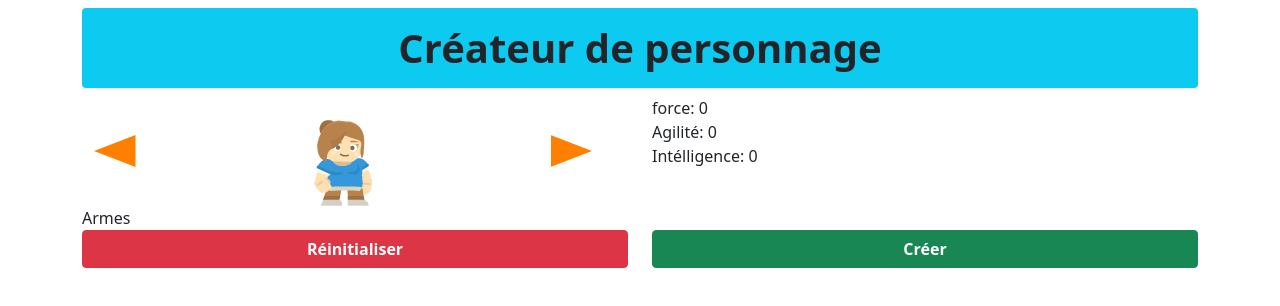
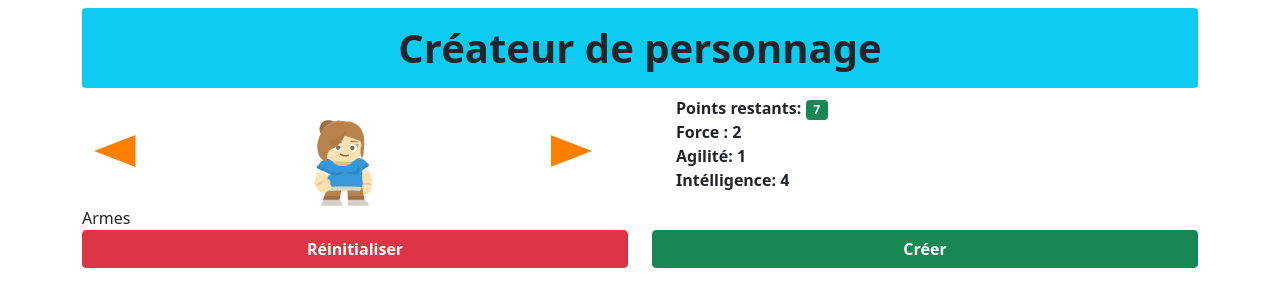
Before and after one commit to Chaambane/joueurs, a React (Create React App) app: page / in a window 1280 px wide. Shown: the top 306 px of the page. Built offline with nearby package versions, Linux system fonts and the light colour scheme.

Commit message:
feat(CaracPerso) add carac perso component in details perso

```diff
--- /dev/null
+++ b/src/components/DetailsPerso/CaracPerso/Carac.module.css
@@ -0,0 +1,22 @@
+.signe{
+    background-color:#ff8000;
+    cursor:pointer;
+}
+
+.points{
+    clip-path: polygon(75% 0%, 100% 50%, 75% 100%, 0% 100%, 25% 50%, 0% 0%);
+    background-color:green;
+    width:20px;
+    height:20px;
+}
+
+.moins{
+    clip-path: polygon(20% 40%, 80% 40%, 80% 60%, 20% 60%);
+    width:20px;
+    height:20px;
+}
+.plus{
+    clip-path: polygon(0% 35%, 35% 35%, 35% 0%, 65% 0%, 65% 35%, 100% 35%, 100% 65%, 65% 65%, 65% 100%, 35% 100%, 35% 65%, 0 65%);
+    width:20px;
+    height:20px;
+}
--- /dev/null
+++ b/src/components/DetailsPerso/CaracPerso/CaracPerso.js
@@ -0,0 +1,17 @@
+import React from 'react';
+import Classes from './Carac.module.css';
+
+const caracPerso = (props) => {
+    return(
+        <div className="fw-bold container">
+            <div>
+                Points restants: <span className="badge bg-success">{props.pointsDispo}</span><br />
+            </div>
+            Force : {props.force} <br />
+            Agilité: {props.agilite} <br />
+            Intélligence: {props.intelligence}
+        </div>
+    )
+};
+
+export default caracPerso;
--- a/src/components/DetailsPerso/DetailsPerso.js
+++ b/src/components/DetailsPerso/DetailsPerso.js
@@ -1,5 +1,6 @@
 import React from 'react';
 import ImagePerso from './ImagePerso/ImagePerso';
+import CaracPerso from './CaracPerso/CaracPerso';
 
 const detailsPerso = (props) => (
     <div className="row no-gutters">
@@ -10,9 +11,12 @@ const detailsPerso = (props) => (
             />
         </div>
         <div className="col-6">
-            force: {props.force} <br />
-            Agilité: {props.agilite} <br />
-            Intélligence: {props.intelligence}
+            <CaracPerso
+                pointsDispo={props.pointsDispo}
+                force= {props.force}
+                agilite= {props.agilite}
+                intelligence= {props.intelligence}
+            />
         </div>
     </div>
 );
--- a/src/containers/JoueursManager/JoueursManager.js
+++ b/src/containers/JoueursManager/JoueursManager.js
@@ -7,15 +7,17 @@ class JoueursManager extends Component {
     state = {
         personnage:{
             image: 1,
-            force: 0,
-            agilite: 0,
-            intelligence: 0
-        }
+            force: 2,
+            agilite: 1,
+            intelligence: 4
+        },
+        pointCarac: 7
     }
     /*la fonction rajoute 1 à l'image pour changer de personnages tant que le chiffre vaut entre 1 et 3. */
     handleNextImage = () => {
         this.setState(oldState => {
             const newPersonnage = {...oldState.personnage}
+            /**Si je clique sur le bouton est que l'image vaut 3 alors je veux revenir à l'image 1 */
             if(oldState.personnage.image >= 3) newPersonnage.image = 1;
             else newPersonnage.image++;
             return{ personnage: newPersonnage }
@@ -36,6 +38,7 @@ class JoueursManager extends Component {
                 <DetailsPerso {...this.state.personnage}
                     nextImage={this.handleNextImage}
                     previousImage={this.handlePreviousImage}
+                    pointsDispo = {this.state.pointCarac}
                 />
                 <div>Armes</div>
                 <div className="row no-gutters">
```
